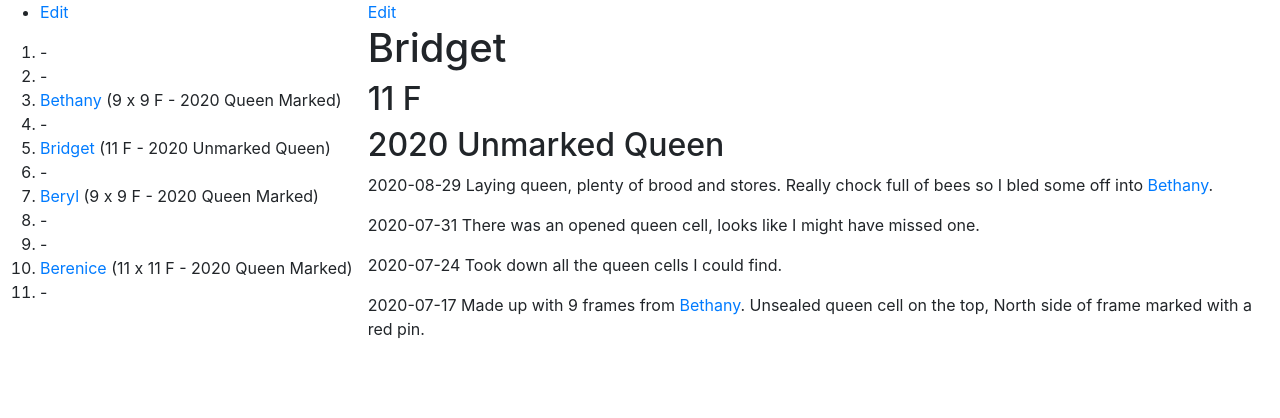
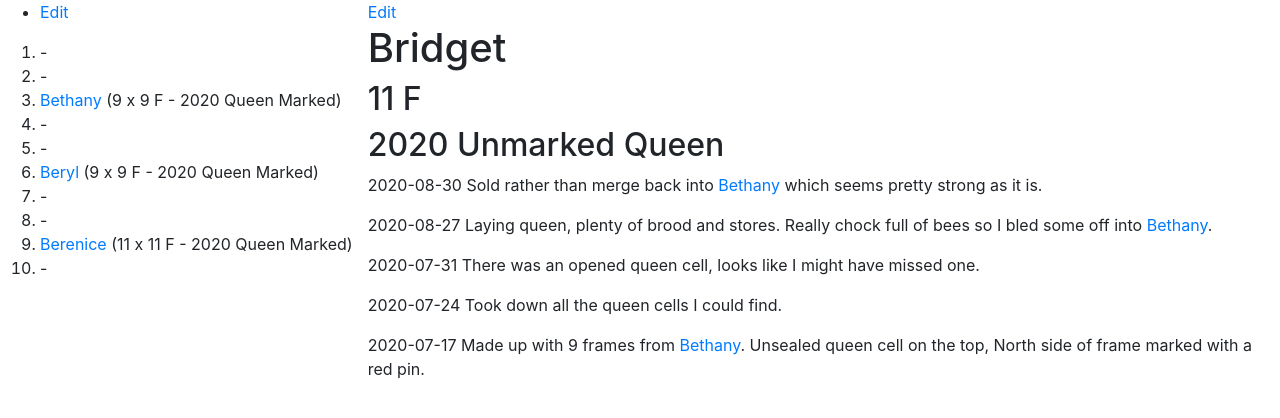
Before and after one commit to joejcollins/rhapsody-angel, a Jekyll site: the page built from queens/2020-bridget.md, in a window 1280 px wide. Shown: the top 418 px of the page. Built offline with Jekyll 4.4.1, drawn with Linux system fonts in a browser that asks for light colours; our own code applies the rules of GitHub Pages for plain Markdown files.

Commit message:
Book updates

```diff
--- a/_includes/apiary.md
+++ b/_includes/apiary.md
@@ -4,7 +4,6 @@
 1. -
 1. [Bethany]({{ site.baseurl }}/queens/2020-bethany.html) (9 x 9 F - 2020 Queen Marked)
 1. -
-1. [Bridget]({{ site.baseurl }}/queens/2020-bridget.html) (11 F - 2020 Unmarked Queen)
 1. -
 1. [Beryl]({{ site.baseurl }}/queens/2020-beryl.html) (9 x 9 F - 2020 Queen Marked)
 1. -
--- a/queens/2020-bridget.md
+++ b/queens/2020-bridget.md
@@ -2,7 +2,9 @@
 ## 11 F
 ## 2020 Unmarked Queen
 
-2020-08-29 Laying queen, plenty of brood and stores.  Really chock full of bees so I bled some off into [Bethany]({{ site.baseurl }}/queens/2020-bethany.html).
+2020-08-30 Sold rather than merge back into [Bethany]({{ site.baseurl }}/queens/2020-bethany.html) which seems pretty strong as it is.
+
+2020-08-27 Laying queen, plenty of brood and stores.  Really chock full of bees so I bled some off into [Bethany]({{ site.baseurl }}/queens/2020-bethany.html).
 
 2020-07-31 There was an opened queen cell, looks like I might have missed one.
 
```
Also changed, not shown: assets/varroa_floor.png (added), 15 other files.
